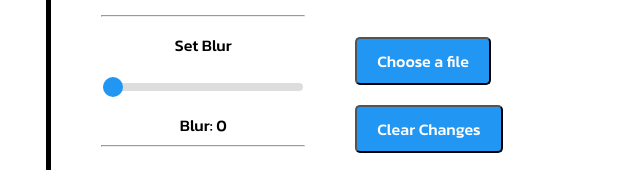
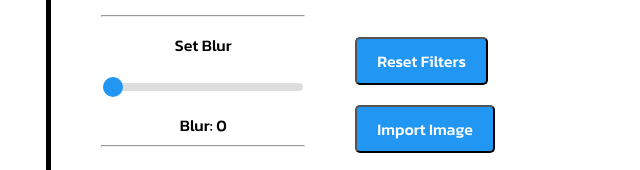
Before and after one commit to HaykApo200/ImagePixelEditor, a plain HTML site: page index.html in a window 1280 px wide. Shown: the part 284-454 px from the top of the page, 640-1280 px from the left. Drawn offline with Linux system fonts and the light colour scheme.

Commit message:
nameReview

```diff
--- a/index.html
+++ b/index.html
@@ -53,10 +53,11 @@
                 </label>
             </div>
             <div><input type="file" id="fileInput" accept="image/*"></div>
+
+            <button id="clearChnages" class="button-style">Reset Filters</button>
             <button class="button-style"  onclick="document.getElementById('fileInput').click();">
-                Choose a file
+                Import Image
             </button>
-            <button id="clearChnages" class="button-style">Clear Changes</button>
             <div>
                 <button id="deletePhoto" class="button-style">Delete</button>
                 <button id="savePhoto" class="button-style">Save</button>
```
Also changed, not shown: main.js (line endings or trailing spaces).
